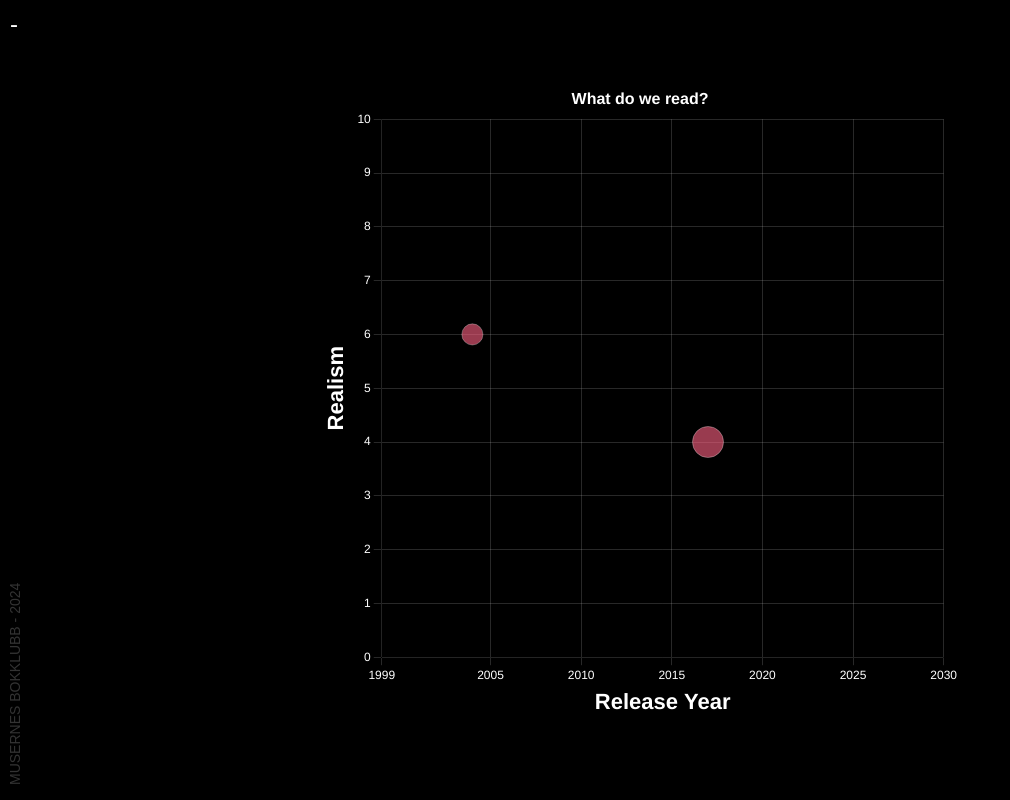
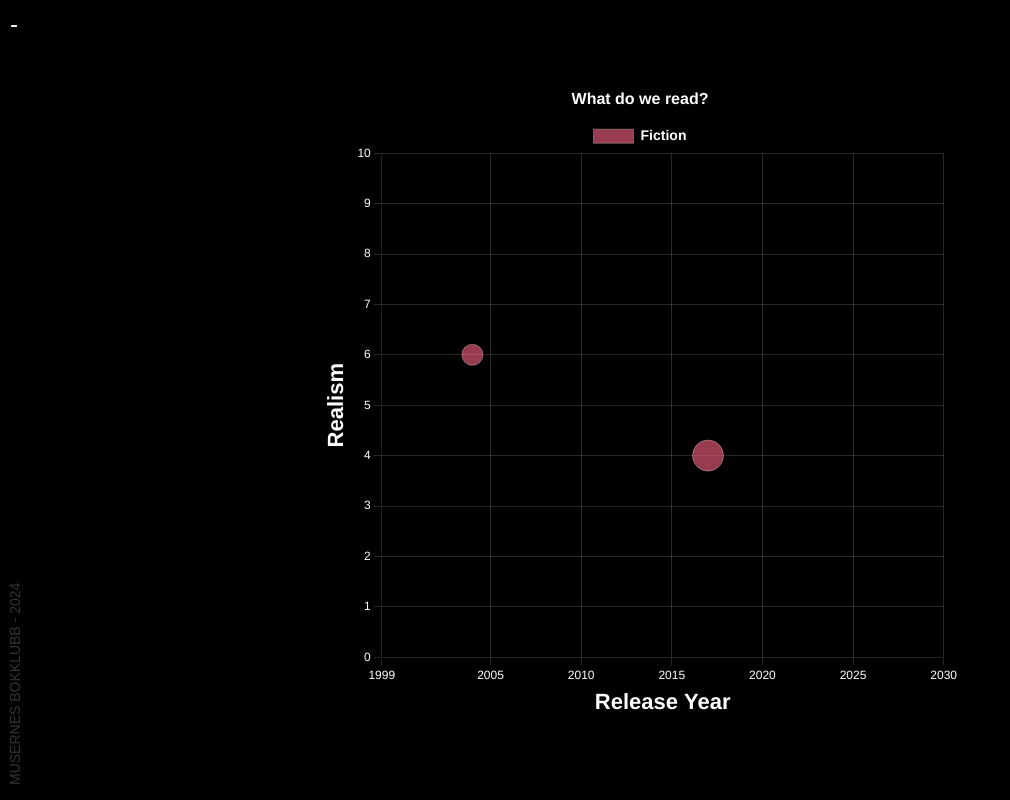
Before and after one commit to henrycmeen/bokklubb, a plain HTML site: page chart.html in a window 1280 px wide. Shown: the whole page, without its empty margins (0-1010 px from the left). Drawn offline with nearby package versions, Linux system fonts and the light colour scheme.

Commit message:
Updated chart, viz

```diff
--- a/chart.html
+++ b/chart.html
@@ -67,6 +67,7 @@
           x: +book.realeaseDate,
           y: +book.realism_value,
           r: normalize(book.lenght, 50, 1000, 5, 40),
+          name: book.title, // Include book name
           borderColor: 'white', // Black border
           borderWidth: 0.3, // Set border width
           genre: book.genre,
@@ -76,16 +77,28 @@
         const minReleaseYear = Math.min(...chartData.map(d => d.x)) - 1;
         const maxReleaseYear = Math.max(...chartData.map(d => d.x)) + 1;
 
+        const genreGroups = {};
+
+        chartData.forEach((point) => {
+        const genre = point.genre || "Unknown"; // Fallback to "Unknown" for missing genres
+        if (!genreGroups[genre]) {
+            genreGroups[genre] = [];
+        }
+        genreGroups[genre].push(point); // Add the data point to the corresponding genre group
+        });
+
+        // Create datasets for each genre
+        const datasets = Object.keys(genreGroups).map((genre) => ({
+        label: genre, // Set the genre as the dataset label
+        data: genreGroups[genre], // Data points for this genre
+        backgroundColor: genreColorMap[genre] || defaultColor, // Set genre-specific color
+        borderColor: "white", // Set bubble border color
+        borderWidth: 0.3, // Set bubble border width
+        }));
+
+        // Update the data configuration
         const data = {
-          datasets: [
-            {
-              label: 'Book Statistics',
-              data: chartData, // Pass full data points including genre
-              backgroundColor: chartData.map(point => point.backgroundColor),
-              borderColor: chartData.map(point => point.borderColor), // Apply border color
-              borderWidth: chartData.map(point => point.borderWidth)  // Apply border width
-            }
-          ]
+        datasets: datasets, // Use the dynamically generated datasets
         };
 
         const config = {
@@ -97,9 +110,12 @@
             plugins: {
                 legend: {
                     position: 'top',
-                display: false,
                     labels: {
-                  color: 'white'
+                    color: 'white', // Set legend text color
+                    font: {
+                        size: 14, // Adjust font size
+                        weight: 'bold' // Make text bold
+                    }
                     }
                 },
                 title: {
@@ -113,9 +129,10 @@
               },
               tooltip: {
                 callbacks: {
-                  label: function(context) {
-                    const dataPoint = context.raw; // Access the full data point
-                    return `Genre: ${dataPoint.genre || 'Unknown'}`; // Show genre or "Unknown"
+                    label: function (context) {
+                    const dataPoint = context.raw; // Access the raw data point
+                    const bookName = dataPoint.name || "Unknown"; // Get the book name or fallback
+                    return `${bookName}`; // Display the book name
                   }
                 }
               }
```
Lines whose indentation alone changed are shown as unchanged.
